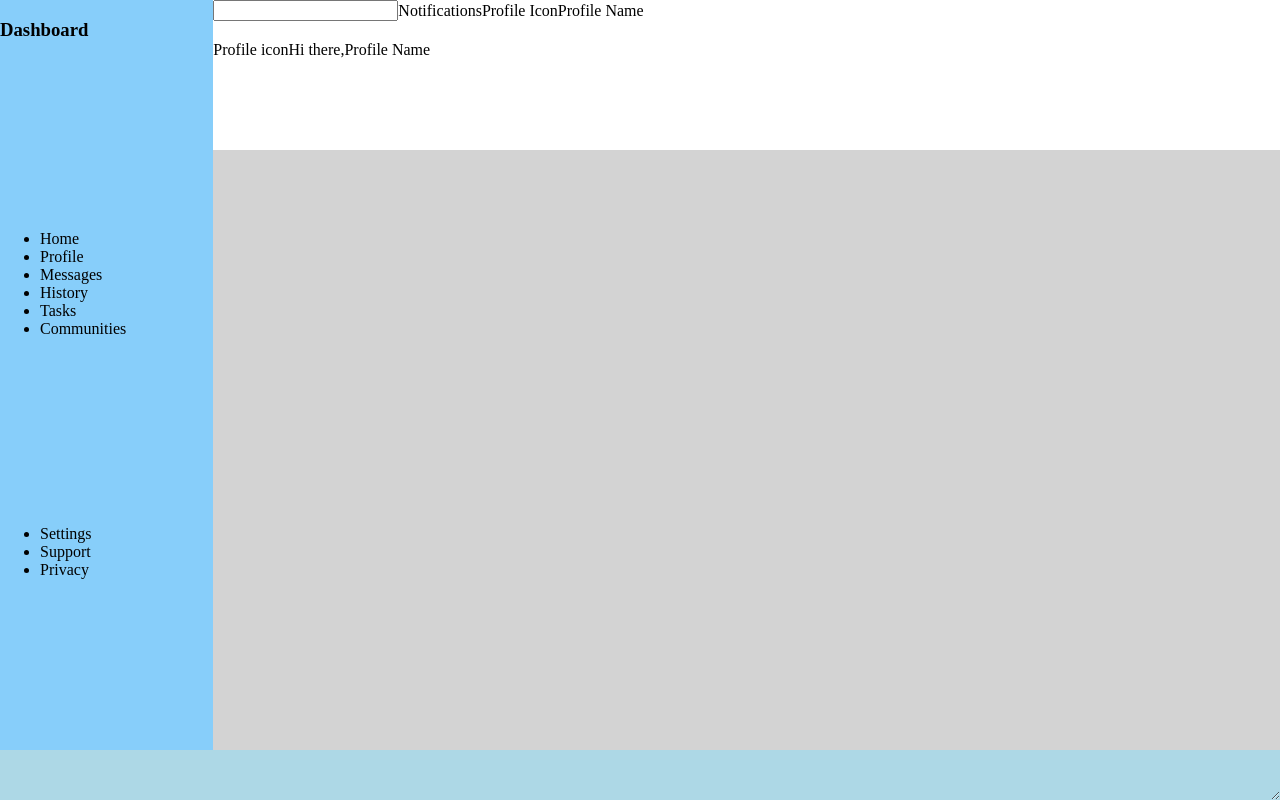
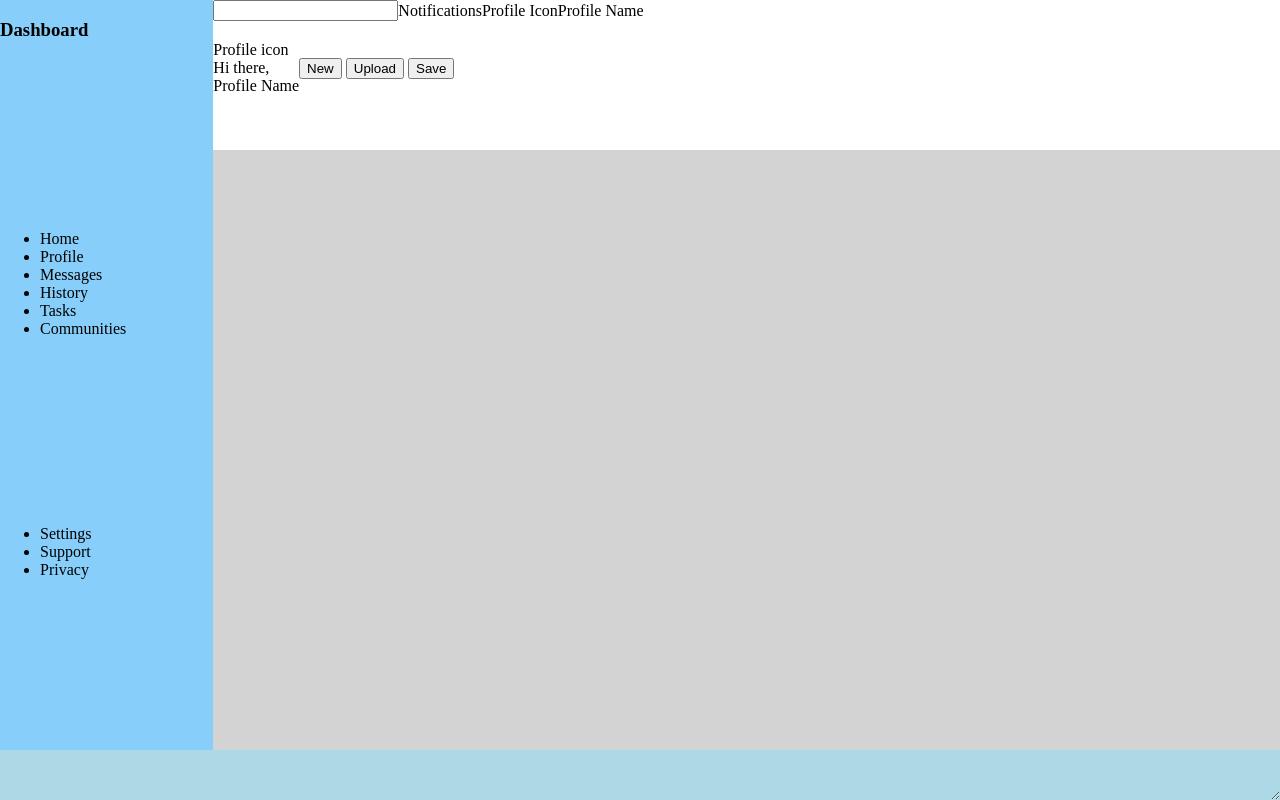
Before and after one commit to Corythchambers/odin-practice, a plain HTML site: page intermediate html and css/grids/grid project/index.html in a window 1280 px wide. Drawn offline with Linux system fonts and the light colour scheme.

Commit message:
Adding nav buttons

```diff
--- a/intermediate html and css/grids/grid project/index.html
+++ b/intermediate html and css/grids/grid project/index.html
@@ -32,13 +32,19 @@
                 <div>Profile Name</div>
             </div>
             <div id="nav">
-                <div>Profile icon</div>
-                <div>Hi there,</div>
-                <div>Profile Name</div>
+                <div id="nav-message">
+                    <div>Profile icon</div>
+                    <div>Hi there,</div>
+                    <div>Profile Name</div>
+                </div>
+                <div id="nav-buttons">
+                    <button>New</button>
+                    <button>Upload</button>
+                    <button>Save</button>
+                </div>
             </div>
         </div>
         <div class="main-content">
-
         </div>
     </div>
 </body>
```
